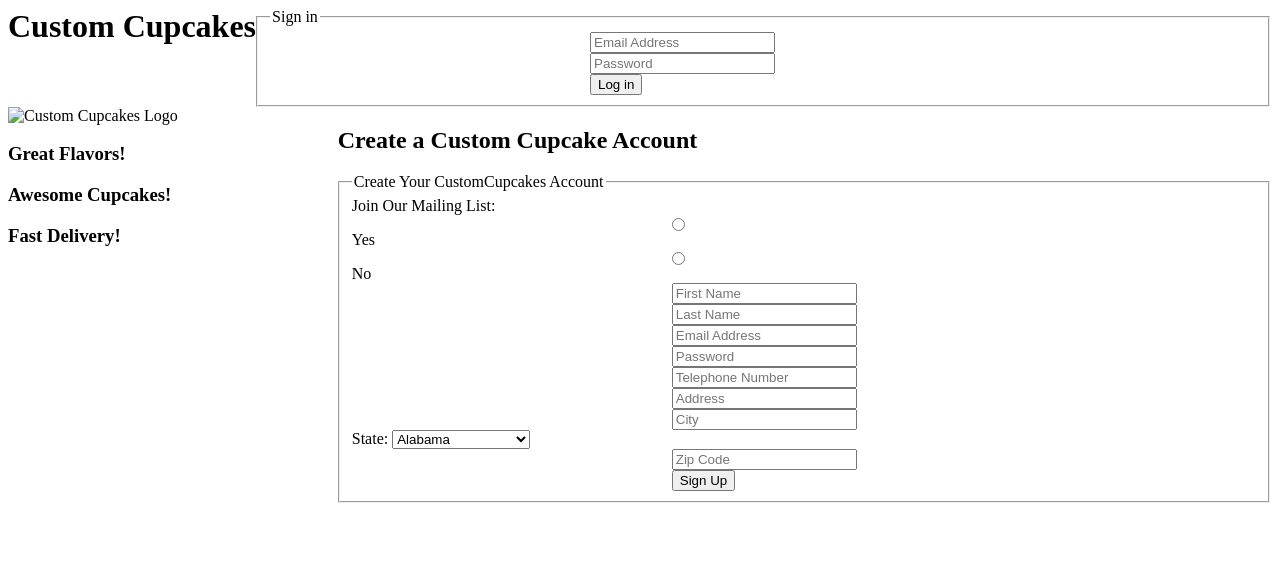
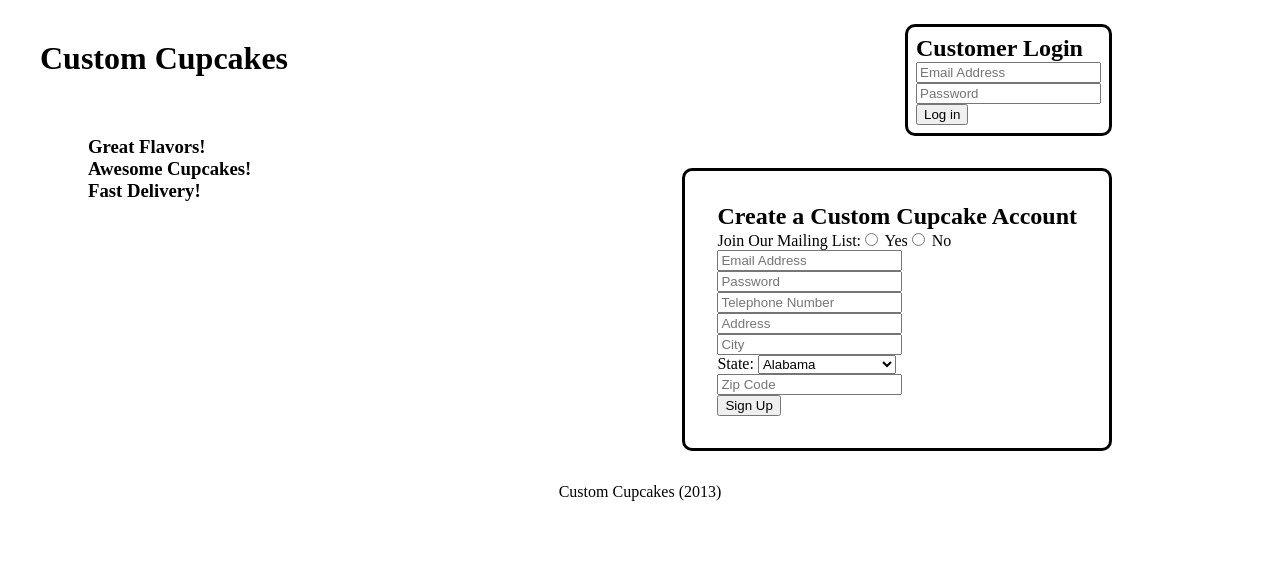
Before and after one commit to vipulkohli/CupcakeBakersTeam2, a PHP site: page /cupcakes/ in a window 1280 px wide. Shown: the top 586 px of the page. Run offline with PHP 8.4, Linux system fonts and the light colour scheme.

Commit message:
Load all cupcake ordering data from PHP via the REST API. More CSS.

```diff
--- a/web/css/style.css
+++ b/web/css/style.css
@@ -1,24 +1,145 @@
+
+h1,h2,h3,h4,h5,h6 {
+	margin: 0;
+	padding: 0;
+}
 header h1 {
-	margin: 0;
+	/* Show the header in the top left corner */
+	margin: 1em;
 	float:left;
 }
 
+input {
+	/* display inputs on a new line */
+	display:block;
+}
+
+input[type="radio"] {
+	display: inline;
+}
+
 #loginContainer {
-	margin-right:0;
-	margin-left:auto;
+	float: right;
+	margin-top: 1em;
+	margin-right: 10em;
+	padding: .5em;
+
+	border: 3px solid black;
+	-webkit-border-radius: 10px;
+	-moz-border-radius: 10px;
+	border-radius: 10px;
+}
+
+#logoutContainer {
+	float: right;
+}
+
+#createOrderContainer {
+	clear: both;
+	width: 80%;
+	margin-left: auto;
+	margin-right: auto;
+}
+
+#createOrderContainer h2 {
+	text-align: center;
 }
 
 input {
 	display:block;
-	margin-left:24em;
+	margin-left:0em;
 }
 
-#leftHalf{
+#leftHalf {
+	clear:both;
 	float:left;
-	margin-right:10em;
-	height:30em;
+	margin-left: 5em;
+}
+
+#registerContainer {
+	float: right;
+	margin-right: 10em;
+	margin-top: 2em;
+	margin-bottom: 2em;
+	padding: 2em;
+
+	border: 3px solid black;
+	-webkit-border-radius: 10px;
+	-moz-border-radius: 10px;
+	border-radius: 10px;
 }
 
 label{
 	display:inline;
 }
+
+footer {
+	text-align: center;
+	clear: both;
+	margin-bottom: 2em;
+}
+
+
+
+
+/* CREATE ORDER PAGE */
+
+ul {
+	/* Border around the menu */
+	/* Sets a width of 80% and enables the horizontal scrollbar */
+	border: 3px solid black;
+	border-radius: 5px;
+	margin: 0;
+	padding: 0;
+	overflow-x: auto;
+    overflow-y: hidden;
+    white-space: nowrap;
+    margin-bottom: 2em;
+}
+
+li {
+	/* Display the cupcake items using inline-block to display the scrollbar */
+	display:inline-block;
+	border: 1px solid black;
+}
+
+li p {
+	/* Center the cupcake item text */
+	margin: 0;
+	text-align: center;
+}
+
+li img {
+	/* Add padding to the cupcake item images */
+	padding: .5em;
+}
+
+.filling {
+	min-width: 100px;
+	height: 100px;
+}
+
+
+#toppingsMenu {
+	/* Border around the menu */
+	border: 3px solid black;
+	border-radius: 5px;
+	margin: 0;
+	padding: 1em;
+    margin-bottom: 2em;
+}
+
+#toppingsMenu input[type=checkbox] {
+	/* Checkbox and label on the same line */
+    float: left;
+    margin-right: 0.4em;
+    margin-bottom: 0.4em;
+}
+
+.toppingContainer {
+	/* Set each topping checkbox item to have a fixed with. Show in multiple columns using inline-block. */
+	clear: both;
+	width: 10em;
+    display: inline-block;
+    margin-right: 3em;
+}
--- a/web/index.php
+++ b/web/index.php
@@ -143,6 +143,7 @@ if (isset($_SESSION['id']))
 
 		<div id="loginContainer" >
 
+		<h2>Customer Login</h2>
 			<?php
 
 			if(isset($_SESSION['msg']['login-err']))
@@ -153,24 +154,22 @@ if (isset($_SESSION['id']))
 			?>
 
 			<form method="POST" action="index.php">
-            <fieldset><legend>Sign in</legend>
 				<input type="email" name="email" placeholder="Email Address" required autocomplete="on" />
 				<input type="password" name="password" placeholder="Password" required autocomplete="on" />
 				<input type="submit" name="submit" value="Log in" />
-                </fieldset>
 			</form>
 		</div>
 
 	</header>
 
-
 	<div id="leftHalf">
-			<img id="logoImg" src="" alt="Custom Cupcakes Logo"/>
 			<h3>Great Flavors!</h3>
 			<h3>Awesome Cupcakes!</h3>
 			<h3>Fast Delivery!</h3>
 	</div>
+
 	<div id="registerContainer">
+
 	<h2>Create a Custom Cupcake Account</h2>
 
 		<?php
@@ -182,17 +181,22 @@ if (isset($_SESSION['id']))
 		}
 		?>
 
-		<div id="rightHalf">
+
 		<form method="POST" action="index.php">
-<fieldset><legend>Create Your CustomCupcakes Account</legend>
+
 			<label for="join_mailing_list">Join Our Mailing List:</label>
-			<input type="radio" name="join_mailing_list" value="true" /> Yes
-			<input type="radio" name="join_mailing_list" value="false" /> No
-			<input type="text" name="first_name" placeholder="First Name" required autocomplete="on" />
-			<input type="text" name="last_name" placeholder="Last Name" required autocomplete="on" />
-			<input type="email" name="email" placeholder="Email Address" required autocomplete="on" title="For example: custom@supcakes.com" />
-            <input type="password" name="password" placeholder="Password" pattern=".{8,}" title="8 characters minimum" required autocomplete="on" />
-			<input type="telephone" name="telephone" placeholder="Telephone Number" title="10 digits exactly" pattern=".{10,}" required autocomplete="on" />
+			<input type="radio" name="join_mailing_list" id="join_mailing_list_yes" value="true" />
+			<label for="join_mailing_list_yes">Yes</label>
+			<input type="radio" name="join_mailing_list" id="join_mailing_list_no" value="false" />
+			<label for="join_mailing_list_no">No</label>
+
+
+			<input type="email" name="email" placeholder="Email Address" required autocomplete="on" title="Please enter a valid email address" />
+			<input type="password" name="password" placeholder="Password" pattern="^.{8,}$" title="Password must be at least 8 characters" required autocomplete="on" />
+
+			<!-- TODO: Use JS to strip all non-digits and verify that there are 10 digits present -->
+			<input type="telephone" name="telephone" placeholder="Telephone Number" title="10 digits exactly" pattern="^.{10,}$" required autocomplete="on" />
+
 			<input type="text" name="address" placeholder="Address" required autocomplete="on" />
 			<input type="text" name="city" placeholder="City" required autocomplete="on" />
 
@@ -251,14 +255,14 @@ if (isset($_SESSION['id']))
 				<option value="WY">Wyoming</option>
 			</select>
 
-			<input type="number" name="zip_code" pattern=".{5,9}" placeholder="Zip Code" title="5 digits minimum" required autocomplete="on" />
+			<input type="number" name="zip_code" pattern="^\d{5,9}$" placeholder="Zip Code" title="Please enter a valid zip code" required autocomplete="on" />
 			<input type="submit" name="submit" value="Sign Up" />
-		</fieldset>
 		</form>
 	</div>
 
+
 	<footer>
-
+	Custom Cupcakes (2013)
 	</footer>
 
 </body>
```
Also changed, not shown: web/createOrder.php (+112 -3 lines), web/orderform.html (deleted, +0 -135 lines), web/loadData.php (line endings or trailing spaces). Lines whose indentation alone changed are shown as unchanged.
